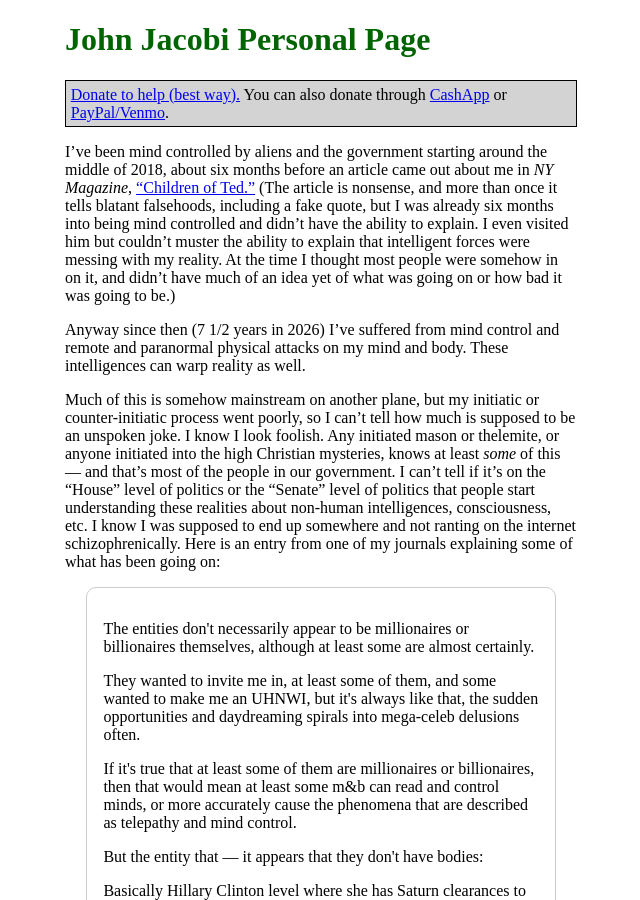
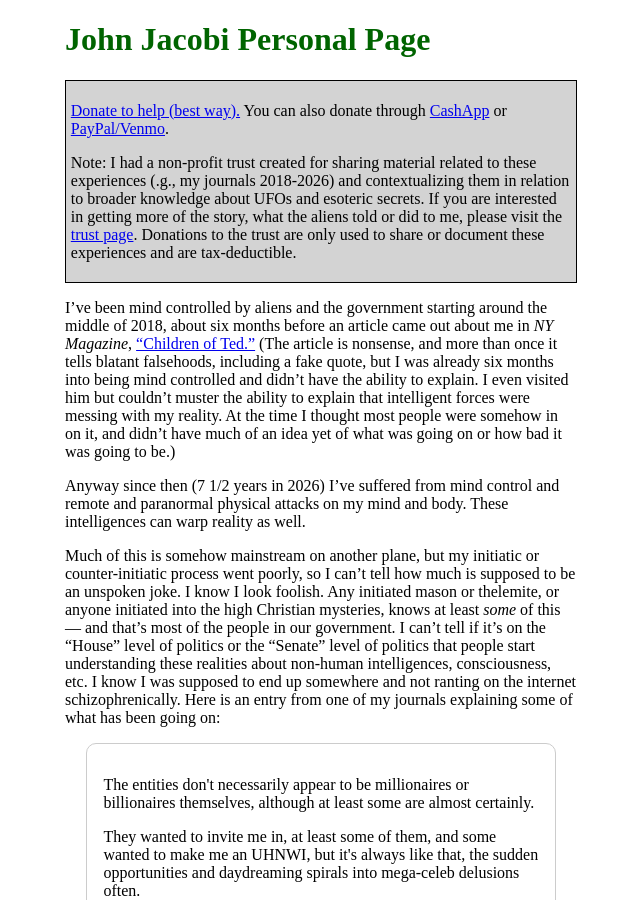
Before and after one commit to jklmnop10/jj-personal-site, a Jekyll site: the page built from index.md, in a window 1280 px wide and 900 px high. Shown: the whole window, without its empty margins (319-959 px from the left). Built offline with Jekyll 4.4.1, drawn with Linux system fonts in a browser that asks for light colours; our own code applies the rules of GitHub Pages for plain Markdown files; some of the changed text lies outside the part shown.

Commit message:
add trust page to content

```diff
--- a/index.md
+++ b/index.md
@@ -1,11 +1,25 @@
 ---
+title:John Jacobi Personal Page
 layout: default
 ---
 
 # John Jacobi Personal Page
 {:style="color: darkgreen"}
 
+<div markdown="1">
 [Donate to help (best way).](https://connect.vestwell.com/gifting/calable/-xpmtOMaiUKrPLz_v7MKrg/start) You can also donate through [CashApp](https://cash.app/$JNSTRY) or [PayPal/Venmo](https://www.paypal.com/donate/?hosted_button_id=FVTEH32ATXKN8).
+
+Note: I had a non-profit trust created for
+sharing material related to these experiences
+(.g., my journals 2018-2026) and contextualizing
+them in relation to broader knowledge about UFOs
+and esoteric secrets. If you are interested in
+getting more of the story, what the aliens told
+or did to me, please visit the
+[trust page](/trust).
+Donations to the trust are only used to share or
+document these experiences and are tax-deductible.
+</div>
 {:style="background-color: lightgrey; border: 1px solid; padding: .3em"}
 
 I've been mind controlled by aliens and the government starting around
@@ -77,5 +91,18 @@ major psychological and physical health damage. Please
 [donate](https://connect.vestwell.com/gifting/calable/-xpmtOMaiUKrPLz_v7MKrg/start)
 to help me regain direction of my life.
 
+<div markdown="1">
 [Donate to help (best way).](https://connect.vestwell.com/gifting/calable/-xpmtOMaiUKrPLz_v7MKrg/start) You can also donate through [CashApp](https://cash.app/$JNSTRY) or [PayPal/Venmo](https://www.paypal.com/donate/?hosted_button_id=FVTEH32ATXKN8).
+
+Note: I had a non-profit trust created for
+sharing material related to these experiences
+(.g., my journals 2018-2026) and contextualizing
+them in relation to broader knowledge about UFOs
+and esoteric secrets. If you are interested in
+getting more of the story, what the aliens told
+or did to me, please visit the
+[trust page](/trust).
+Donations to the trust are only used to share or
+document these experiences and are tax-deductible.
+</div>
 {:style="background-color: lightgrey; border: 1px solid; padding: .3em"}
```
Also changed, not shown: trust.md (added, +40 -0 lines).
